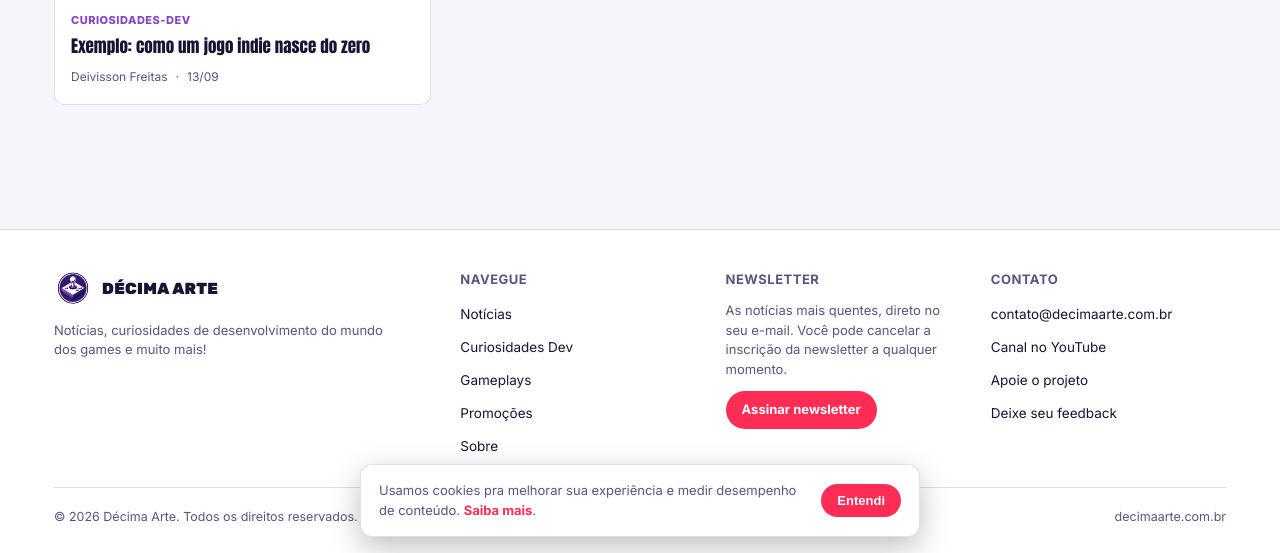
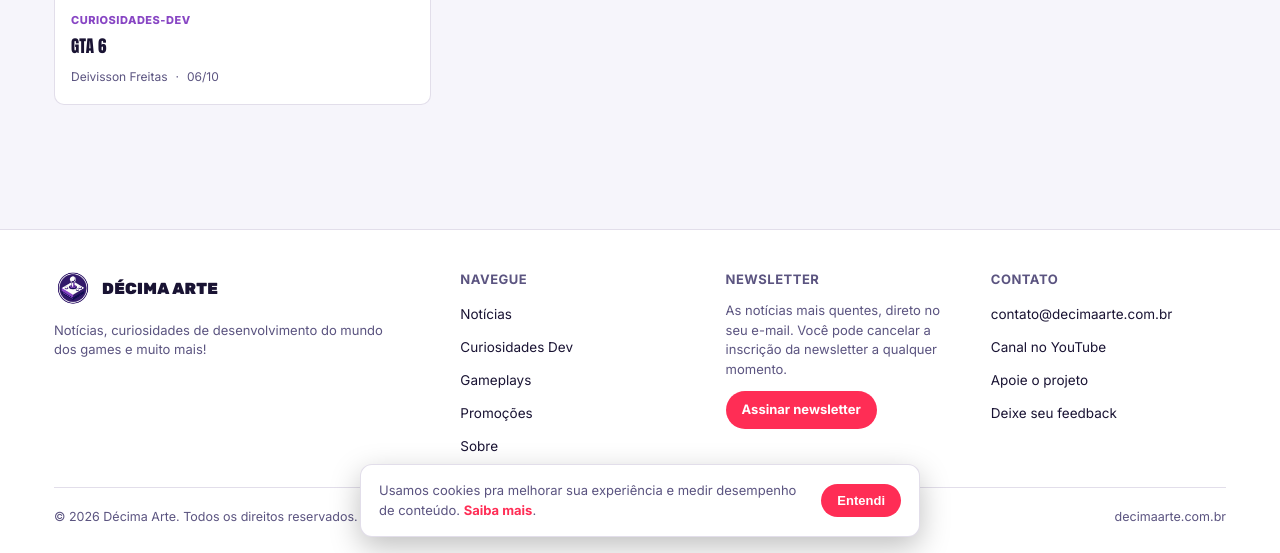
Before and after one commit to decimaarte/decimaarte, a Jekyll site: the page built from curiosidades-dev.html, in a window 1280 px wide and 931 px high, cut to the strip 378-931 px from the top of the window. Built offline with Jekyll 4.4.1, drawn with Linux system fonts in a browser that asks for light colours.

Commit message:
Update Matéria “2026-09-08-exemplo-como-jogos-sao-feitos”

```diff
--- a/_posts/2026-09-08-exemplo-como-jogos-sao-feitos.md
+++ b/_posts/2026-09-08-exemplo-como-jogos-sao-feitos.md
@@ -1,11 +1,13 @@
 ---
-title: 'Exemplo: como um jogo indie nasce do zero'
-date: 2026-09-13T05:08:00
+title: GTA 6
+date: 2026-10-06T18:00:00
 categories: curiosidades-dev
 tags: []
 image: /assets/img/placeholder-hero.jpg
 excerpt: ''
 author: Deivisson Freitas
+destaque_home: false
+prioridade_home: null
 ---
 
 Este é um post de exemplo pra você ver como o layout de artigo fica na prática. Substitua por conteúdo real quando o chat de redação estiver produzindo as matérias.
```
